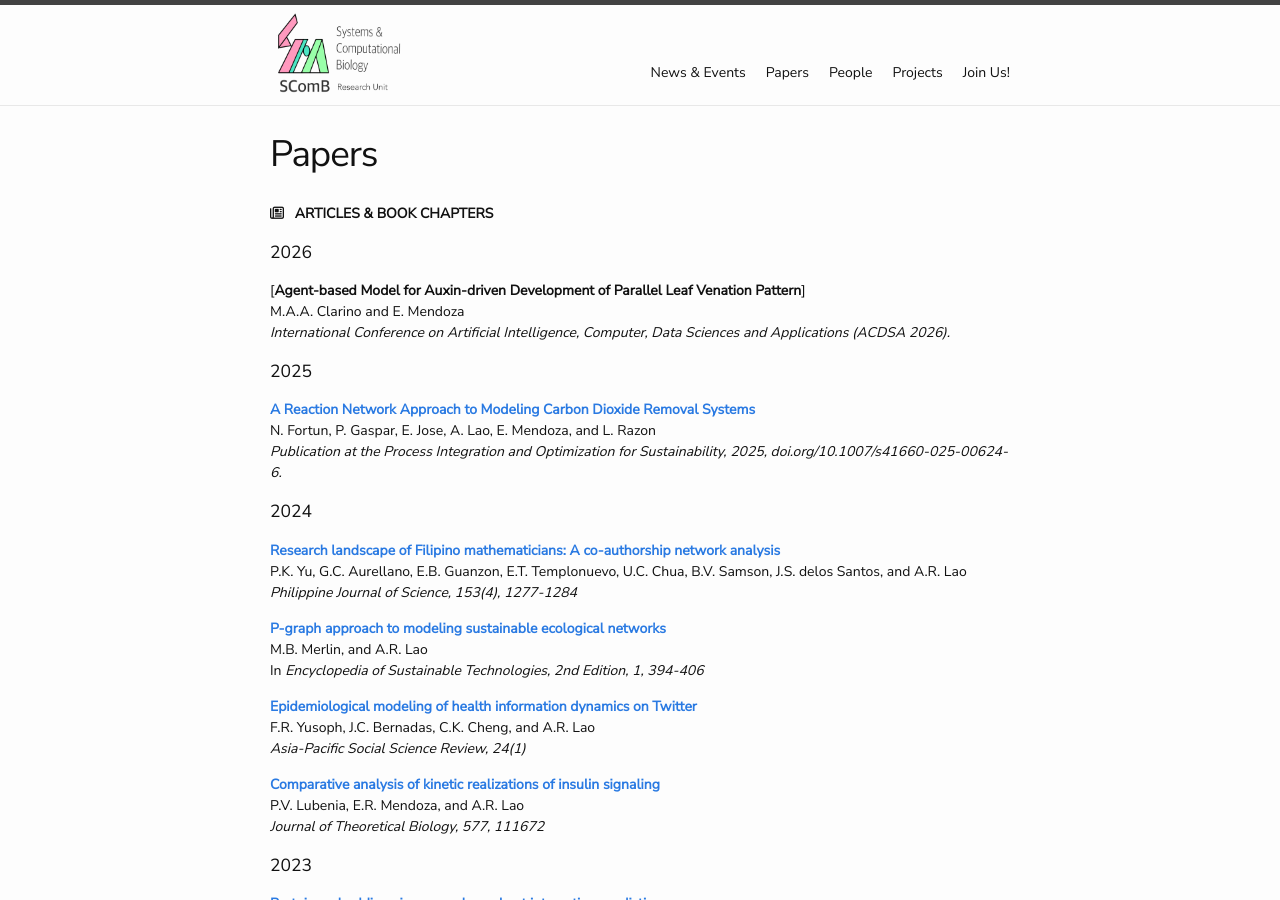
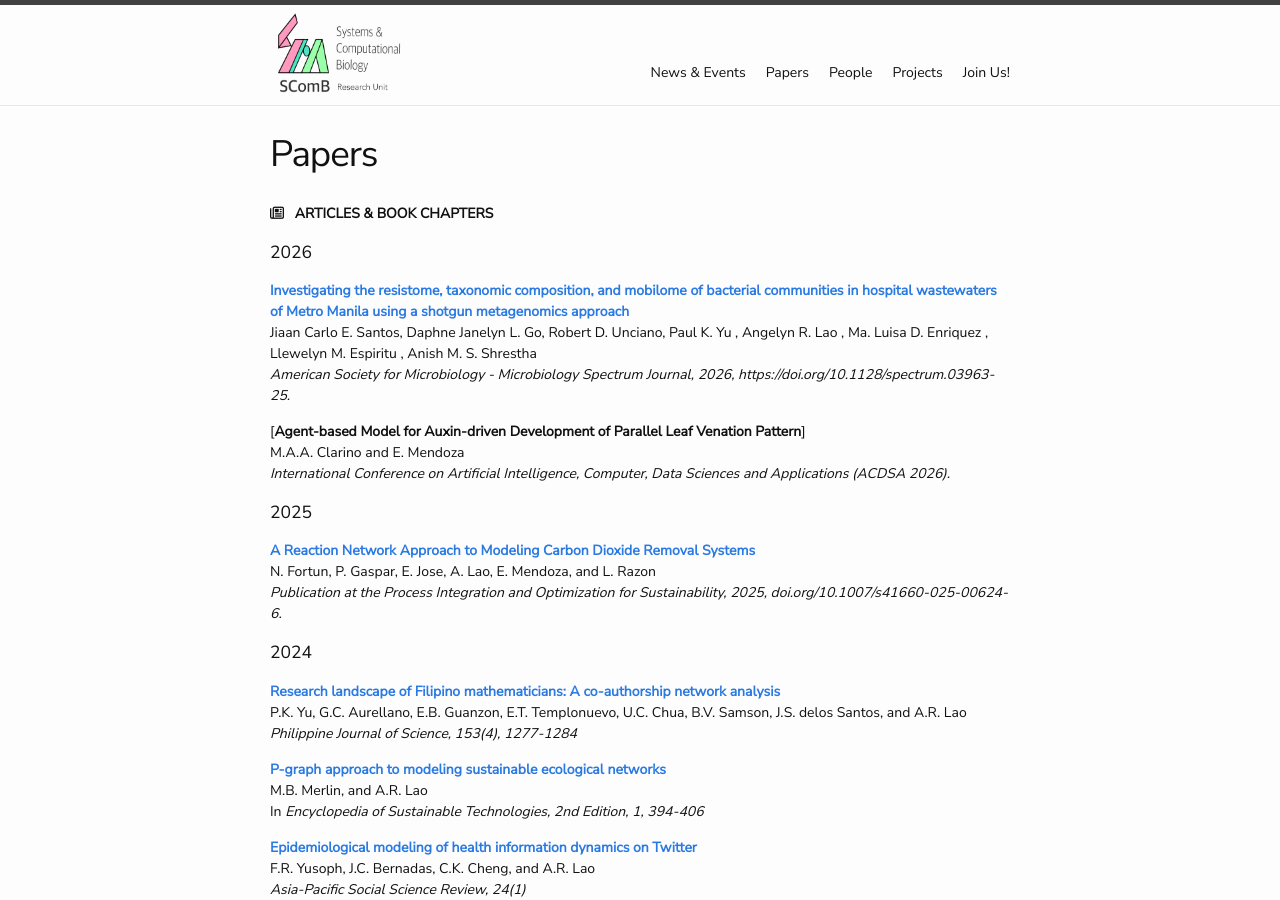
Before and after one commit to dlsu-scomb/dlsu-scomb.github.io, a Jekyll site: the page built from papers.md, in a window 1280 px wide and 900 px high. Built offline with Jekyll 4.4.1, drawn with Linux system fonts in a browser that asks for light colours; nearby versions of some CDN libraries; a style sheet for code colours, icons or effects is not loaded.

Commit message:
Update papers.md
Uploaded- Investigating the resistome, taxonomic composition, and mobilome of bacterial communities in hospital wastewaters of Metro Manila using a shotgun metagenomics approach

```diff
--- a/papers.md
+++ b/papers.md
@@ -6,6 +6,10 @@ permalink: /papers/
 <i class="fa-regular fa-newspaper"></i> &nbsp; **ARTICLES & BOOK CHAPTERS**
 
 #### 2026
+
+[**Investigating the resistome, taxonomic composition, and mobilome of bacterial communities in hospital wastewaters of Metro Manila using a shotgun metagenomics approach**](https://journals.asm.org/doi/10.1128/spectrum.03963-25)<br>
+Jiaan Carlo E. Santos, Daphne Janelyn L. Go, Robert D. Unciano, Paul K. Yu , Angelyn R. Lao , Ma. Luisa D. Enriquez , Llewelyn M. Espiritu , Anish M. S. Shrestha<br>
+*American Society for Microbiology - Microbiology Spectrum Journal, 2026, https://doi.org/10.1128/spectrum.03963-25.*
 
 
 [**Agent-based Model for Auxin-driven Development of Parallel Leaf Venation Pattern**]<br>
```
